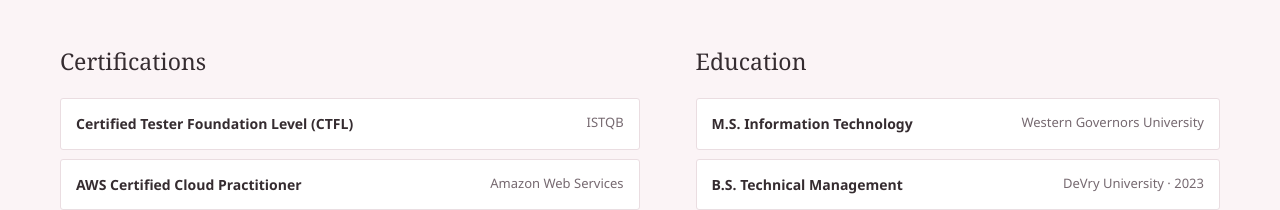
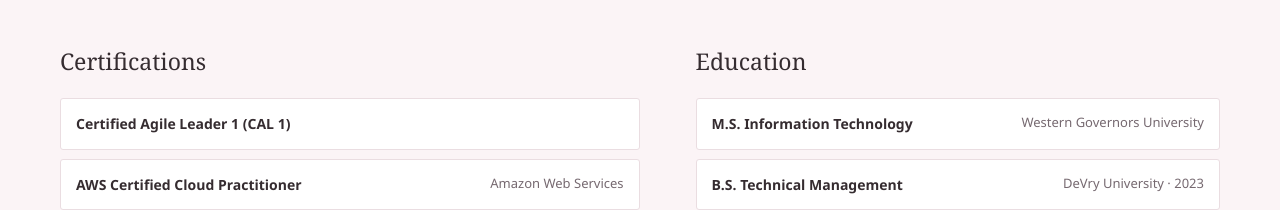
Before and after one commit to isle27/QA-Portfolio, a plain HTML site: page index.html in a window 1280 px wide. Shown: the part 5635-5845 px from the top of the page. Drawn offline with Linux system fonts and the light colour scheme.

Commit message:
some fixs

```diff
--- a/index.html
+++ b/index.html
@@ -679,7 +679,7 @@
           <div class="credential-block">
             <h3>Certifications</h3>
             <div class="credential-list">
-              <div class="credential-row"><strong>Certified Tester Foundation Level (CTFL)</strong><span>ISTQB</span></div>
+              <div class="credential-row"><strong>Certified Agile Leader 1 (CAL 1)</strong><span></span></div>
               <div class="credential-row"><strong>AWS Certified Cloud Practitioner</strong><span>Amazon Web Services</span></div>
               <div class="credential-row"><strong>Manual Testing with BrowserStack</strong><span>BrowserStack</span></div>
               <div class="credential-row"><strong>Certified Network Security Specialist</strong><span>CNSS</span></div>
```
